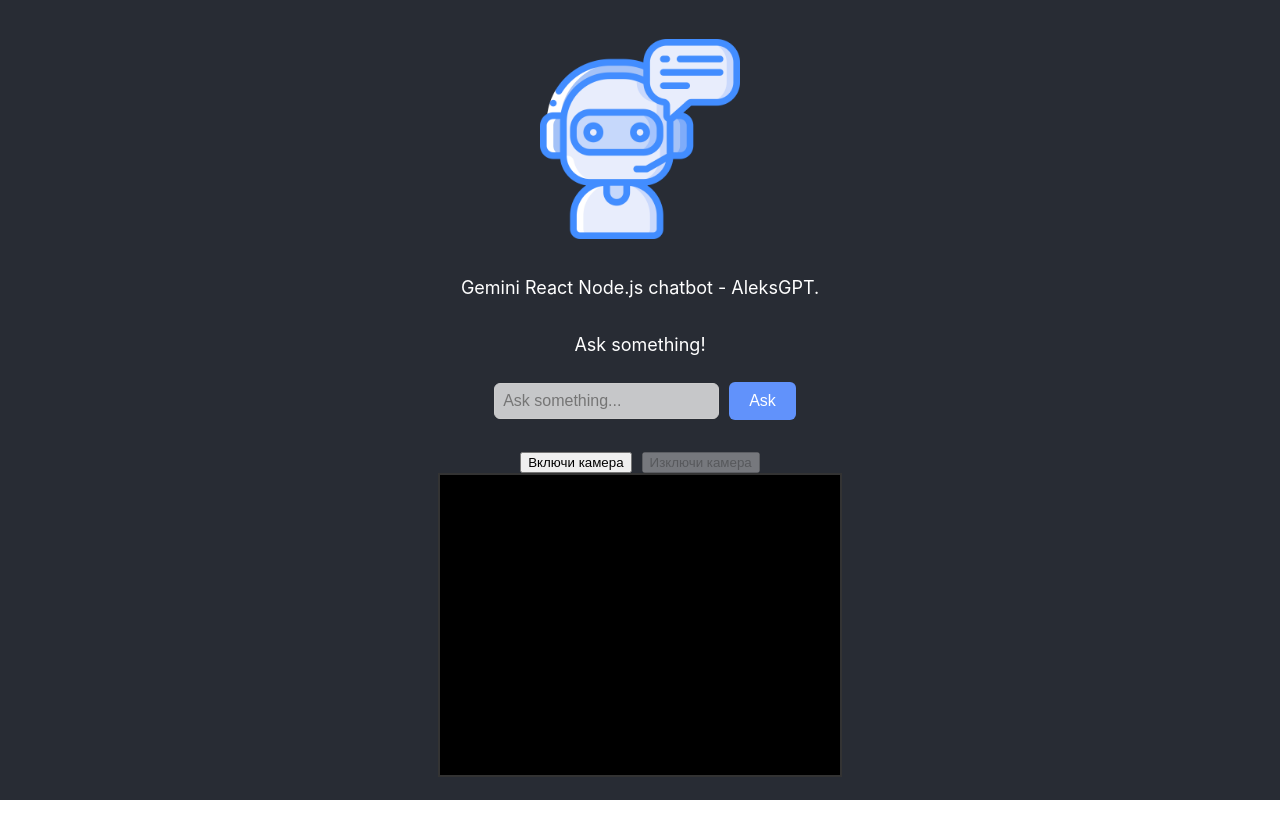
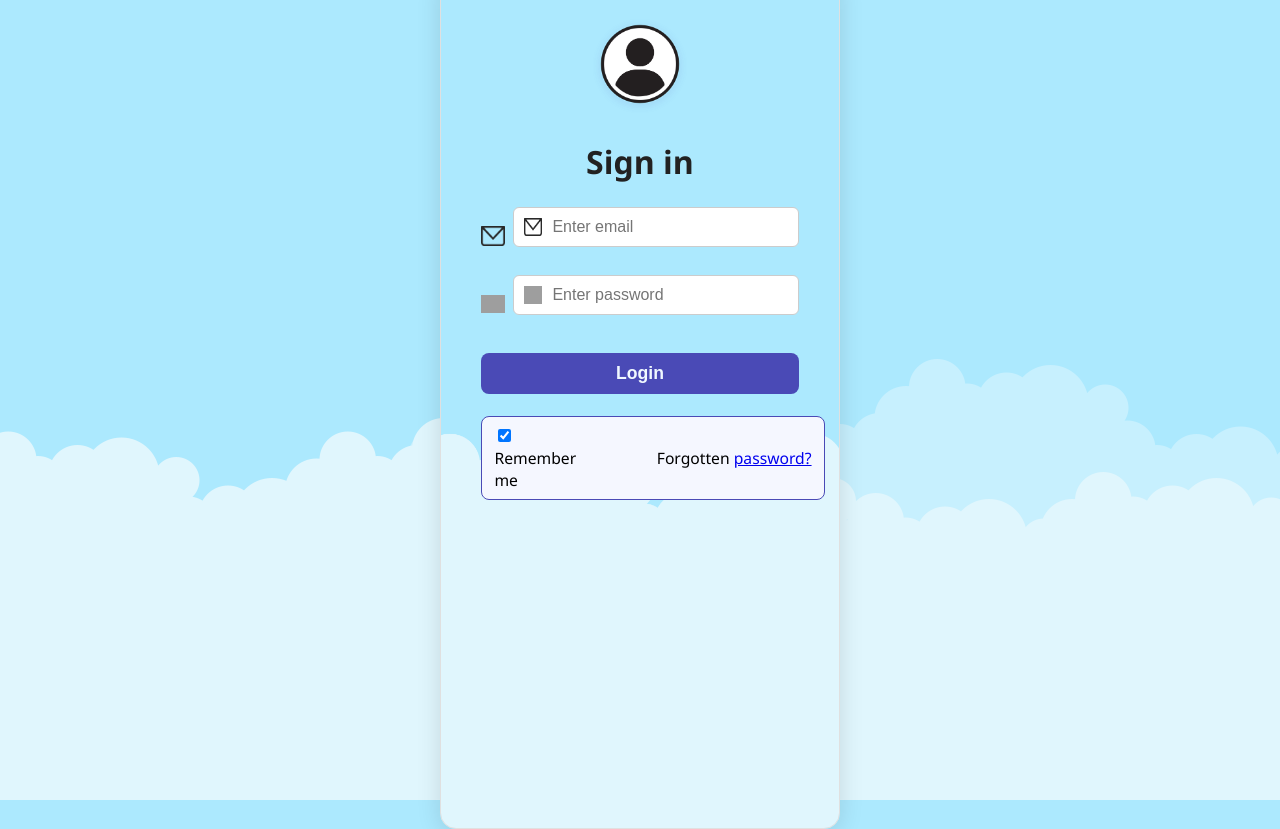
Before and after one commit to AlTryx/Chatbot-with-Gemini-API, a React (Create React App) app in the folder client/: page / in a window 1280 px wide. Before the commit the page ends 800 px from the top, so only its background shows below. Built offline with nearby package versions, Linux system fonts and the light colour scheme; grey boxes are pictures that could not be loaded.

Commit message:
Login page UI

```diff
--- a/client/src/App.css
+++ b/client/src/App.css
@@ -1,5 +1,26 @@
+
 .App {
-  text-align: center;
+  min-height: 100vh;
+  min-width: 100vw;
+  width: 100vw;
+  height: 100vh;
+  display: flex;
+  flex-direction: column;
+  align-items: stretch;
+  justify-content: stretch;
+  background: none;
+}
+
+.App-header {
+  width: 100vw;
+  min-height: 100vh;
+  display: flex;
+  flex-direction: column;
+  align-items: center;
+  justify-content: flex-start;
+  background: white;
+  box-sizing: border-box;
+  padding-top: 40px;
 }
 
 .App-logo {
--- a/client/src/App.js
+++ b/client/src/App.js
@@ -1,80 +1,18 @@
+
+
 import React, { useState, useEffect } from 'react';
 import './App.css';
-import chatbotpng from './images/chatbot.png';
-import WebcamComponent from './WebcamComponent';
+
+import LoginForm from './LoginForm';
+import ChatPage from './ChatPage';
+
 
 function App() {
-  const [serverMessage, setServerMessage] = useState('');
-  const [botReply, setBotReply] = useState('');
-  const [isLoading, setIsLoading] = useState(false);
-  const [inputValue, setInputValue] = useState('');
+  const [isLoggedIn, setIsLoggedIn] = useState(false);
+  if (!isLoggedIn) {
+    return <LoginForm onLogin={() => setIsLoggedIn(true)} />;
+  }
+  return <ChatPage />;
+}
 
-  const handleInputChange = (event) => {
-    setInputValue(event.target.value);
-  };
-
-  useEffect(() => {
-    fetch('http://localhost:3001/')
-      .then(response => response.text())
-      .then(data => {
-        setServerMessage(data);
-      })
-      .catch(error => {
-        console.error('Error fetching data from server:', error);
-      });
-  }, []);
-
-  const handleAsk = async () => {
-    if(!inputValue.trim()){
-      return;
-    }
-    setIsLoading(true);
-    try {
-      const response = await fetch('http://localhost:3001/ask', {
-        method: 'POST',
-        headers: {
-          'Content-Type': 'application/json'
-        },
-        body: JSON.stringify({ message: inputValue })
-      });
-
-      const data = await response.json();
-      setBotReply(data.reply || 'No reply.');
-    } catch (err) {
-      console.error('Error:', err);
-      const errorText = await err?.response?.text?.();
-      console.log('Error body:', errorText);
-      setBotReply('Error communicating with server.');
-    }
-    setIsLoading(false);
-  };
-
-  return (
-    <div className="App">
-      <header className="App-header">
-        <img src={chatbotpng} className="App-logo" alt="logo" />
-        <p>Gemini React Node.js chatbot - AleksGPT.</p>
-        <p>Ask something!</p>
-        <div className="input-container">
-          <input className="App-input"
-            type="text"
-            value={inputValue}
-            onChange={handleInputChange}
-            placeholder="Ask something..."
-          />
-          <button onClick={handleAsk} className="App-button">
-            {isLoading ? 'Thinking...' : 'Ask'}
-          </button>
-        </div>
-        {botReply && (
-          <div className="App-bot-reply">
-            <p>Bot says: {botReply}</p>
-          </div>
-        )}
-        <br></br>
-        <WebcamComponent />
-      </header>
-    </div>
-  );
-}
 export default App;
--- /dev/null
+++ b/client/src/ChatPage.js
@@ -0,0 +1,80 @@
+import React, { useState, useEffect } from 'react';
+import chatbotpng from './images/chatbot.png';
+import WebcamComponent from './WebcamComponent';
+import './App.css';
+
+const ChatPage = () => {
+  const [serverMessage, setServerMessage] = useState('');
+  const [botReply, setBotReply] = useState('');
+  const [isLoading, setIsLoading] = useState(false);
+  const [inputValue, setInputValue] = useState('');
+
+  const handleInputChange = (event) => {
+    setInputValue(event.target.value);
+  };
+
+  useEffect(() => {
+    fetch('http://localhost:3001/')
+      .then(response => response.text())
+      .then(data => {
+        setServerMessage(data);
+      })
+      .catch(error => {
+        console.error('Error fetching data from server:', error);
+      });
+  }, []);
+
+  const handleAsk = async () => {
+    if(!inputValue.trim()){
+      return;
+    }
+    setIsLoading(true);
+    try {
+      const response = await fetch('http://localhost:3001/ask', {
+        method: 'POST',
+        headers: {
+          'Content-Type': 'application/json'
+        },
+        body: JSON.stringify({ message: inputValue })
+      });
+      const data = await response.json();
+      setBotReply(data.reply || 'No reply.');
+    } catch (err) {
+      console.error('Error:', err);
+      const errorText = await err?.response?.text?.();
+      console.log('Error body:', errorText);
+      setBotReply('Error communicating with server.');
+    }
+    setIsLoading(false);
+  };
+
+  return (
+    <div className="App">
+      <header className="App-header">
+        <img src={chatbotpng} className="App-logo" alt="logo" />
+        <p>Gemini React Node.js Chatbot - AleksGPT.</p>
+        <p>Ask something!</p>
+        <div className="input-container">
+          <input className="App-input"
+            type="text"
+            value={inputValue}
+            onChange={handleInputChange}
+            placeholder="Ask something..."
+          />
+          <button onClick={handleAsk} className="App-button">
+            {isLoading ? 'Thinking...' : 'Ask'}
+          </button>
+        </div>
+        {botReply && (
+          <div className="App-bot-reply">
+            <p>Bot says: {botReply}</p>
+          </div>
+        )}
+        <br />
+        <WebcamComponent />
+      </header>
+    </div>
+  );
+};
+
+export default ChatPage;
--- a/client/src/LoginForm.js
+++ b/client/src/LoginForm.js
@@ -1,23 +1,31 @@
+
 import React, { useState } from 'react';
 import './styles.css';
+import userIcon from './images/user-icon.webp';
+import emailIcon from './images/email.png';
+import passwIcon from './images/passw-icon.png';
+import backgroundLogin from './images/backgroundLogin.png';
 
-const LoginForm = () => {
+const LoginForm = ({ onLogin }) => {
   const [email, setEmail] = useState('');
   const [password, setPassword] = useState('');
   const [remember, setRemember] = useState(true);
 
   const handleSubmit = (e) => {
     e.preventDefault();
-    // TODO: Add login logic here
-    alert(`Email: ${email}\nPassword: ${password}\nRemember me: ${remember}`);
+    // TODO: Add real login logic here
+    if (email && password) {
+      onLogin && onLogin();
+    }
   };
 
   return (
-    <div className="login-container">
-      <img id="user" src="user-icon.webp" alt="User Icon" />
+    <div className="login-container" style={{ backgroundImage: `url(${backgroundLogin})`, backgroundSize: 'cover', minHeight: '100vh' }}>
+      <img id="user" src={userIcon} alt="User Icon" style={{ width: 80, height: 80, margin: '20px auto', display: 'block' }} />
       <h1>Sign in</h1>
       <form onSubmit={handleSubmit}>
-        <label className="label-email" htmlFor="email"><b></b></label>
+        <div style={{ display: 'flex', alignItems: 'center', marginBottom: 10 }}>
+          <img src={emailIcon} alt="email" style={{ width: 24, marginRight: 8 }} />
           <input
             id="in-em"
             type="email"
@@ -26,8 +34,10 @@ const LoginForm = () => {
             value={email}
             onChange={e => setEmail(e.target.value)}
           />
+        </div>
         <div className="line"></div>
-        <label className="label-pass" htmlFor="psw"><b></b></label>
+        <div style={{ display: 'flex', alignItems: 'center', marginBottom: 10 }}>
+          <img src={passwIcon} alt="password" style={{ width: 24, marginRight: 8 }} />
           <input
             id="in-pass"
             type="password"
@@ -36,6 +46,7 @@ const LoginForm = () => {
             value={password}
             onChange={e => setPassword(e.target.value)}
           />
+        </div>
         <div className="line1"></div>
         <div className="line2"></div>
         <button className="btn-login" type="submit">Login</button>
--- a/client/src/styles.css
+++ b/client/src/styles.css
@@ -1,6 +1,6 @@
 body {
     display: flex;
-    background-image: url(backgroundLogin.png);
+    background-image: url(./images/backgroundLogin.png);
     background-size:cover;
 }
 
@@ -40,166 +40,133 @@ ul li:hover .hover-div {
     width: 100%;
 }
 
+
 .login-container {
-    position: fixed;
+    position: absolute;
     top: 50%;
     left: 50%;
-    width: 500px;
-    height: 500px;
-    margin-top: -250px;
-    margin-left: -250px;
-    backdrop-filter: blur(5px);
-    border-radius: 4%;
-    border: 1px solid black;
-    font-size: large;
-    font-family: Garamond, serif;
+    transform: translate(-50%, -50%);
+    width: 350px;
+    min-height: 420px;
+    background: rgba(255,255,255,0.95);
+    box-shadow: 0 4px 24px rgba(0,0,0,0.12);
+    border-radius: 16px;
+    border: 1px solid #e0e0e0;
+    font-size: 1rem;
+    font-family: 'Segoe UI', Garamond, serif;
+    padding: 32px 24px 24px 24px;
+    display: flex;
+    flex-direction: column;
+    align-items: center;
+    z-index: 10;
 }
 
+
 h1 {
-    position: absolute;
-    left:40%;
-    top:36%;
+    margin-top: 16px;
+    margin-bottom: 24px;
+    font-size: 2rem;
+    font-weight: 600;
+    color: #222;
+    text-align: center;
 }
 
+
 #user {
-    position: absolute;
-    left: 20%;
-    top:5%;
-    width: 300px;
-    height:180px;
+    display: block;
+    margin: 0 auto 12px auto;
+    width: 90px;
+    height: 90px;
+    border-radius: 50%;
+    object-fit: cover;
+    box-shadow: 0 2px 8px rgba(74,74,182,0.12);
 }
 
-.line {
-    height:1px;
-    width:300px;
-    background-color: rgb(74, 74, 182);
-    position:absolute;
-    top: 51%;
-    left:20%;
+
+.line, .line1, .line2, .line3 {
+    display: none;
 }
 
-.label-email {
-    position: absolute;
-    top: 20%;
-    left: 20%;
+
+.label-email, .label-pass {
+    display: none;
+}
+
+
+#in-em, #in-pass {
+    width: 100%;
+    box-sizing: border-box;
+    border: 1.5px solid #ccc;
+    border-radius: 6px;
+    font-size: 1rem;
+    margin-bottom: 18px;
+    padding: 10px 12px 10px 38px;
+    background-repeat: no-repeat;
+    background-position: 10px center;
+    background-size: 18px 18px;
+    outline: none;
+    transition: border 0.2s;
 }
 
 #in-em {
-    box-sizing: border-box;
-    border: 2px solid #ccc;
-    border-radius:4px;
-    font-size: 16px;
-    backdrop-filter: blur(4px);
-    background-image:url('mail-outline.svg');
-    background-size:10%;
-    background-position: 5px;
-    background-repeat: no-repeat;
-    padding: 6px 20px 6px 40px;
-    position: absolute;
-    top: 55%;
-    left: 25%;
-}
-
-#in-em:focus {
-    border: 3px solid #555;
-}
-
-.line1{
-    height:1px;
-    width:300px;
-    background-color: rgb(74, 74, 182);
-    position:absolute;
-    top: 66%;
-    left:20%;
-}
-
-.label-pass {
-    position: absolute;
-    top: 30%;
-    left: 20%;
+    background-image: url(./images/email.png);
 }
 
 #in-pass {
-    box-sizing: border-box;
-    border: 2px solid #ccc;
-    border-radius:4px;
-    font-size: 16px;
-    backdrop-filter: blur(4px);
-    background-image:url('passw-icon.png');
-    background-size:10%;
-    background-position: 5px;
-    background-repeat: no-repeat;
-    padding: 6px 20px 6px 40px;
-    position: absolute;
-    top: 70%;
-    left: 25%;
-
+    background-image: url(./images/passw-icon.png);
 }
 
-#in-pass:focus {
-    border: 3px solid #555;
-  }
+
+#in-em:focus, #in-pass:focus {
+    border: 2px solid rgb(74, 74, 182);
+}
+
 
 .btn-login {
     background-color: rgb(74, 74, 182);
-    position: absolute;
-    top: 86.6%;
-    left:20%;
-    border:aliceblue 2px solid;
-    border-radius: 10px;
-    padding: 5px 10px 5px 10px;
-    font-size: medium;
+    border: none;
+    border-radius: 8px;
+    padding: 10px 0;
+    width: 100%;
+    font-size: 1.1rem;
     font-weight: bold;
-    color:aliceblue;
-    transition: background-color 0.3s ease, border-color 0.3s ease, transform 0.3s ease;
+    color: aliceblue;
+    margin-top: 10px;
+    margin-bottom: 10px;
+    cursor: pointer;
+    transition: background-color 0.3s, color 0.3s, transform 0.2s;
 }
 
 .btn-login:hover {
-    background-color:aliceblue;
+    background-color: aliceblue;
     color: rgb(74, 74, 182);
-    border-color: rgb(74, 74, 182);
-    transform: scale(1.1);
+    transform: scale(1.04);
 }
 
-#in-check{
-    position: absolute;
+
+#in-check {
+    margin-right: 6px;
+    position: static;
 }
 
-.line2 {
-    height:1px;
-    width:300px;
-    background-color: rgb(74, 74, 182);
-    position:absolute;
-    top: 80.6%;
-    left:20%;
+
+
+
+.forg-pass-container {
+    background-color: #f5f7ff;
+    border: rgb(74, 74, 182) 1.5px solid;
+    border-radius: 8px;
+    margin-top: 12px;
+    padding: 8px 12px;
+    width: 100%;
+    display: flex;
+    flex-direction: row;
+    align-items: center;
+    justify-content: space-between;
+    font-size: 0.98rem;
 }
 
-.line3 {
-    height:1px;
-    width:150px;
-    background-color: rgb(74, 74, 182);
-    position:absolute;
-    top: 54%;
-    left:13%;
+.forg-pass-container .psw {
+    text-align: right;
+    width: 100%;
 }
-
-.forg-pass-container {
-    background-color: aliceblue;
-    border:rgb(74, 74, 182) 2px solid;
-    border-radius:10px;
-    position: absolute;
-    top: 85%;
-    left: 37%;
-    right: 20%;
-    padding-left: 5px;
-    padding-right: 5px;
-}
-
-.forg-pass-container input {
-    left: 50%;
-    text-align: center;
-}
-
-.forg-pass-container .psw{
-    text-align: end;
-}
```
Also changed, not shown: client/src/index.html (deleted, +0 -38 lines). Lines whose indentation alone changed are shown as unchanged.
